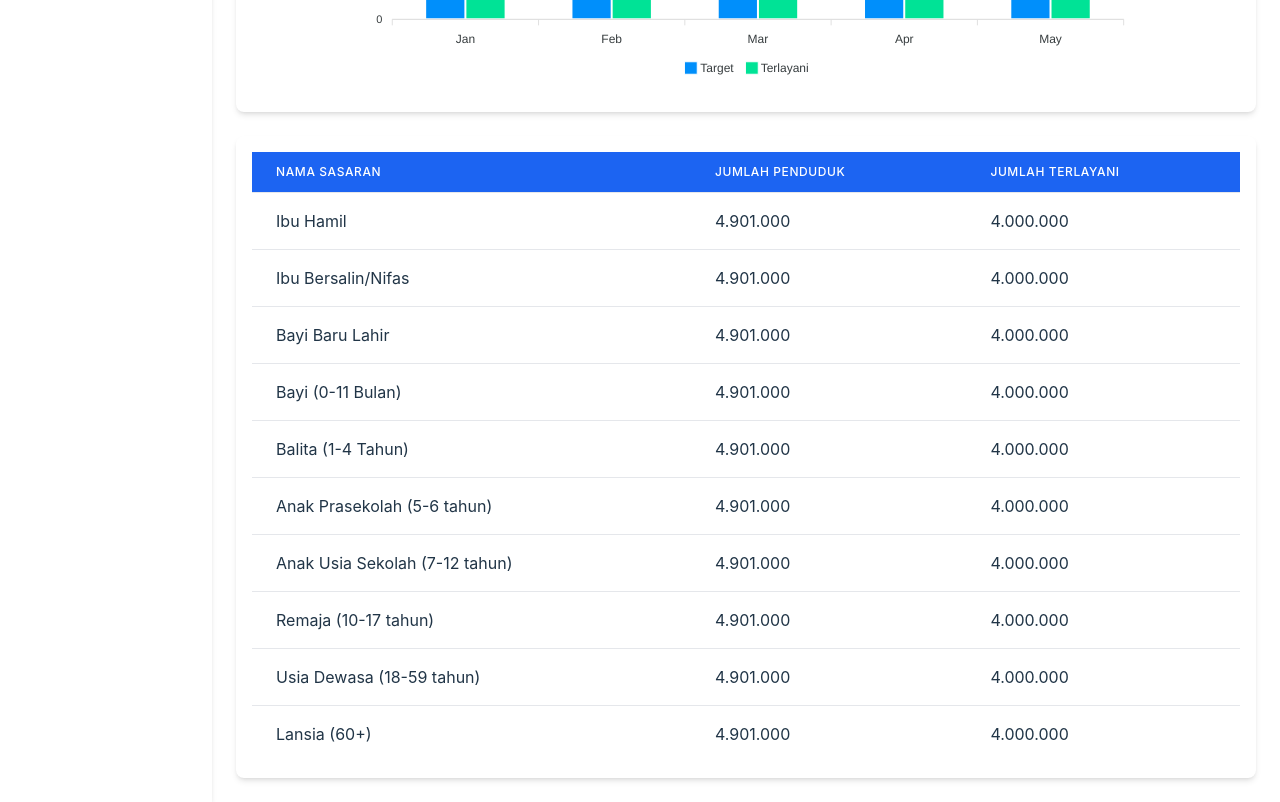
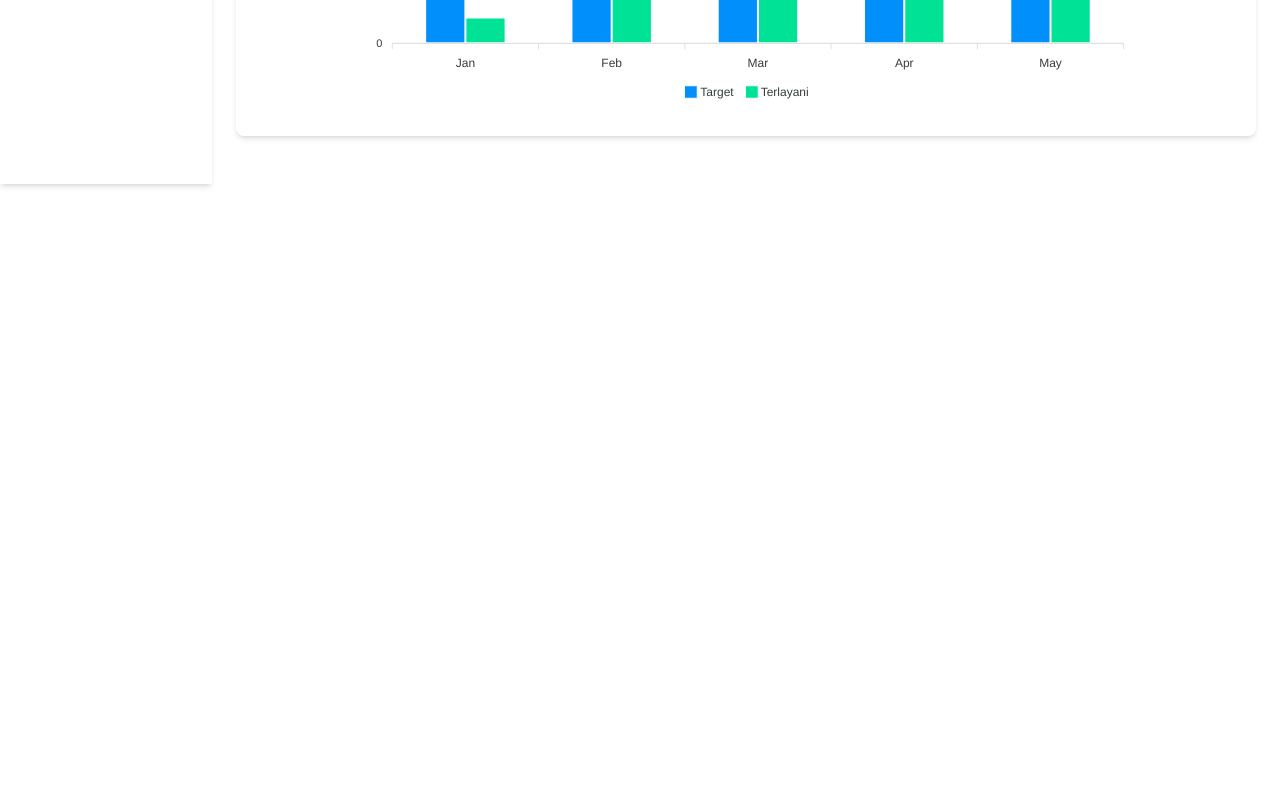
Before and after one commit to winatabayu00/chisu-dasboard-ui, a React (Vite) app: page /service-dashboard in a window 1280 px wide. Shown: the part 820-1622 px from the top of the page. After the commit the page ends 1600 px from the top, so only its background shows below. Built offline with nearby package versions, Linux system fonts and the light colour scheme.

Commit message:
reafactor: service dashboard remove list table

```diff
--- a/src/views/ServiceDashboard.tsx
+++ b/src/views/ServiceDashboard.tsx
@@ -92,9 +92,13 @@ function ServiceDashboard() {
                             <button className="ml-2 bg-gray-200 text-gray-700 px-4 py-2 rounded-md">Kumulatif</button>
                             <button className="ml-2 bg-gray-200 text-gray-700 px-4 py-2 rounded-md">Persentase</button>
                         </div>
-                        <SemuaSasaran/>
 
-                        <SemuaLayanan/>
+                        <div className="grid grid-cols-2 gap-4 mb-6">
+                            <SemuaSasaran/>
+
+                            <SemuaLayanan/>
+                        </div>
+
                     </div>
                     <div className="flex justify-center">
                         <Chart
@@ -106,43 +110,6 @@ function ServiceDashboard() {
                         />
                         {/*<img src="https://placehold.co/600x300" alt="Bar chart showing service targets over months" />*/}
                     </div>
-                </div>
-                <div className="bg-white p-4 rounded-lg shadow-md">
-                    <table className="min-w-full divide-y divide-gray-200">
-                        <thead className="bg-blue-600 text-white">
-                        <tr>
-                            <th className="px-6 py-3 text-left text-xs font-medium uppercase tracking-wider">Nama
-                                Sasaran
-                            </th>
-                            <th className="px-6 py-3 text-left text-xs font-medium uppercase tracking-wider">Jumlah
-                                Penduduk
-                            </th>
-                            <th className="px-6 py-3 text-left text-xs font-medium uppercase tracking-wider">Jumlah
-                                Terlayani
-                            </th>
-                        </tr>
-                        </thead>
-                        <tbody className="bg-white divide-y divide-gray-200">
-                        {[
-                            'Ibu Hamil',
-                            'Ibu Bersalin/Nifas',
-                            'Bayi Baru Lahir',
-                            'Bayi (0-11 Bulan)',
-                            'Balita (1-4 Tahun)',
-                            'Anak Prasekolah (5-6 tahun)',
-                            'Anak Usia Sekolah (7-12 tahun)',
-                            'Remaja (10-17 tahun)',
-                            'Usia Dewasa (18-59 tahun)',
-                            'Lansia (60+)',
-                        ].map((target, index) => (
-                            <tr key={index}>
-                                <td className="px-6 py-4 whitespace-nowrap">{target}</td>
-                                <td className="px-6 py-4 whitespace-nowrap">4.901.000</td>
-                                <td className="px-6 py-4 whitespace-nowrap">4.000.000</td>
-                            </tr>
-                        ))}
-                        </tbody>
-                    </table>
                 </div>
             </main>
         </div>
```
